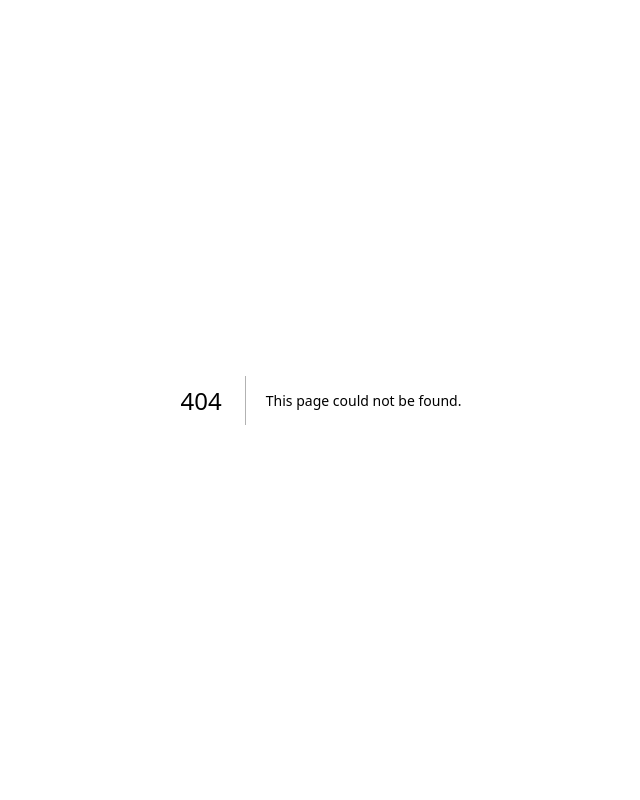
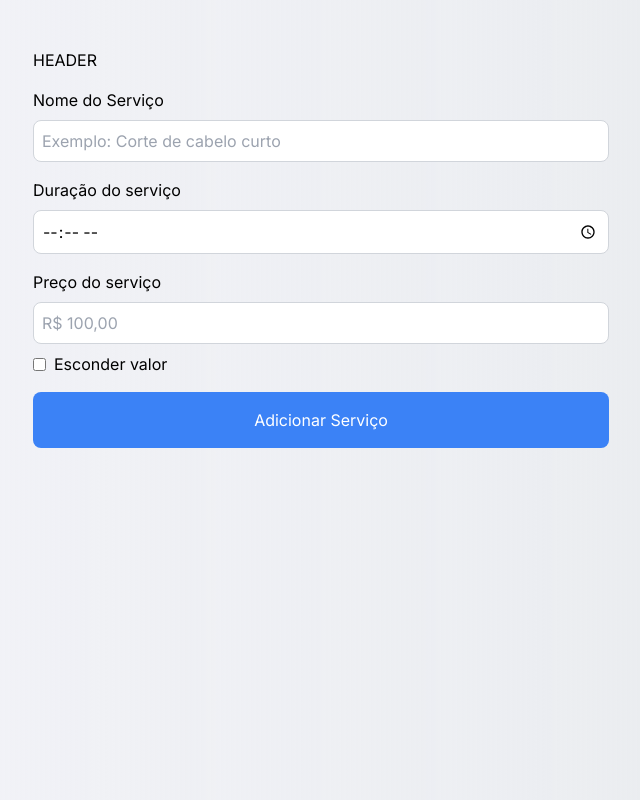
Before and after one commit to igorroc/reservato-app, a Next.js app: page /1/admin/adicionar-servico in a window 1280 px wide. Before the commit this address had no page. Shown: the whole page, without its empty margins (319-959 px from the left). Built offline with nearby package versions, Linux system fonts and the light colour scheme.

Commit message:
feat: Adiciona serviço

```diff
--- /dev/null
+++ b/src/app/[id]/admin/adicionar-servico/page.tsx
@@ -0,0 +1,76 @@
+"use client"
+import { useRouter } from "next/navigation"
+import { useState, FormEvent } from "react"
+import { toast } from "react-toastify"
+
+export default function AddService() {
+	const [hideValue, setHideValue] = useState(false)
+	const router = useRouter()
+
+	function handleSubmit(event: FormEvent) {
+		event.preventDefault()
+		const data = new FormData(event.target as HTMLFormElement)
+		const payload = Object.fromEntries(data.entries())
+
+		console.log(payload)
+
+		toast.success("Serviço adicionado com sucesso!")
+
+		router.back()
+	}
+
+	return (
+		<div className="flex flex-col p-6 md:p-12 max-w-2xl mx-auto">
+			<p className="mb-4">HEADER</p>
+			<form className="flex flex-col gap-4" onSubmit={handleSubmit}>
+				<div className="flex flex-col w-full gap-2">
+					<label htmlFor="name">Nome do Serviço</label>
+					<input
+						type="text"
+						name="name"
+						id="name"
+						className="p-2 border border-gray-300 rounded-lg hover:border-gray-400 focus:border-gray-400 focus:outline-none"
+						placeholder="Exemplo: Corte de cabelo curto"
+						required
+					/>
+				</div>
+				<div className="flex flex-col w-full gap-2">
+					<label htmlFor="duration">Duração do serviço</label>
+					<input
+						type="time"
+						name="duration"
+						id="duration"
+						className="p-2 border border-gray-300 rounded-lg hover:border-gray-400 focus:border-gray-400 focus:outline-none"
+						required
+					/>
+				</div>
+				<div className="flex flex-col w-full gap-2">
+					<label htmlFor="price">Preço do serviço</label>
+					<input
+						type="number"
+						name="price"
+						id="price"
+						className={`p-2 border border-gray-300 rounded-lg hover:border-gray-400 focus:border-gray-400 focus:outline-none ${
+							hideValue && "hidden"
+						}`}
+						placeholder="R$ 100,00"
+						required={!hideValue}
+						hidden={hideValue}
+					/>
+					<label htmlFor="hide_value" className="flex items-center gap-2">
+						<input
+							type="checkbox"
+							name="hide_value"
+							id="hide_value"
+							onChange={() => setHideValue(!hideValue)}
+						/>
+						Esconder valor
+					</label>
+				</div>
+				<button className="bg-blue-500 text-white w-full p-4 rounded-lg cursor-pointer transition-all hover:bg-blue-600">
+					Adicionar Serviço
+				</button>
+			</form>
+		</div>
+	)
+}
```
